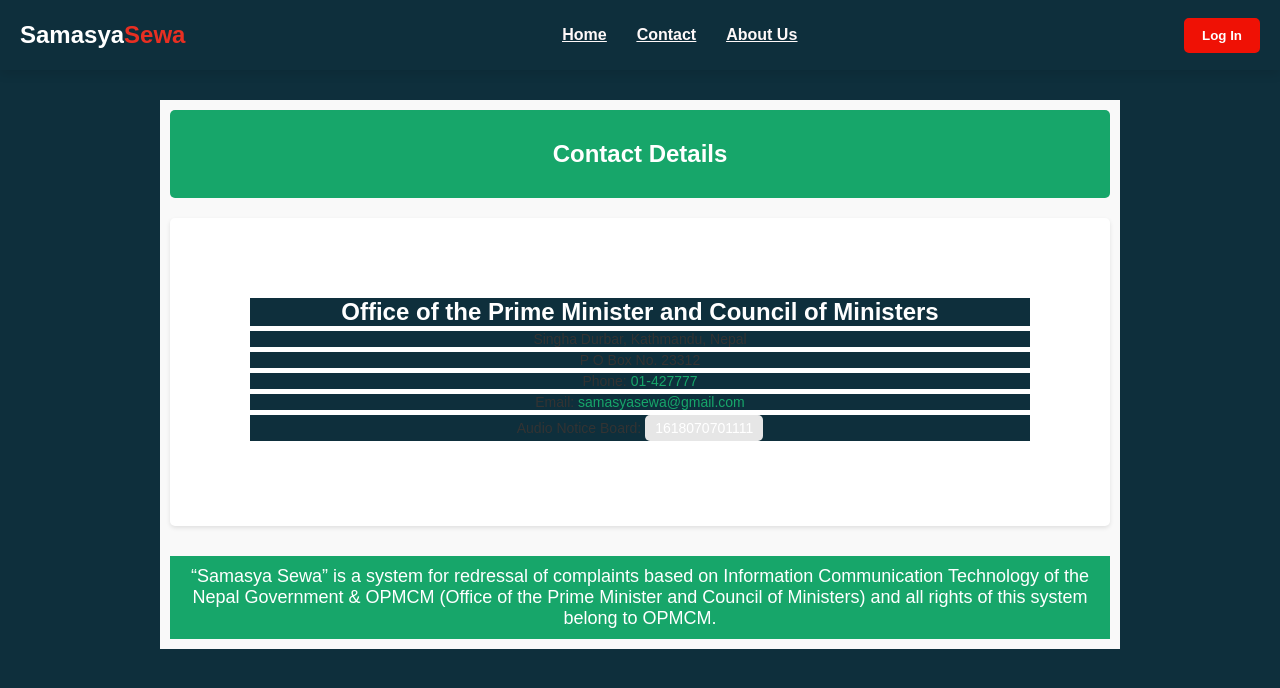
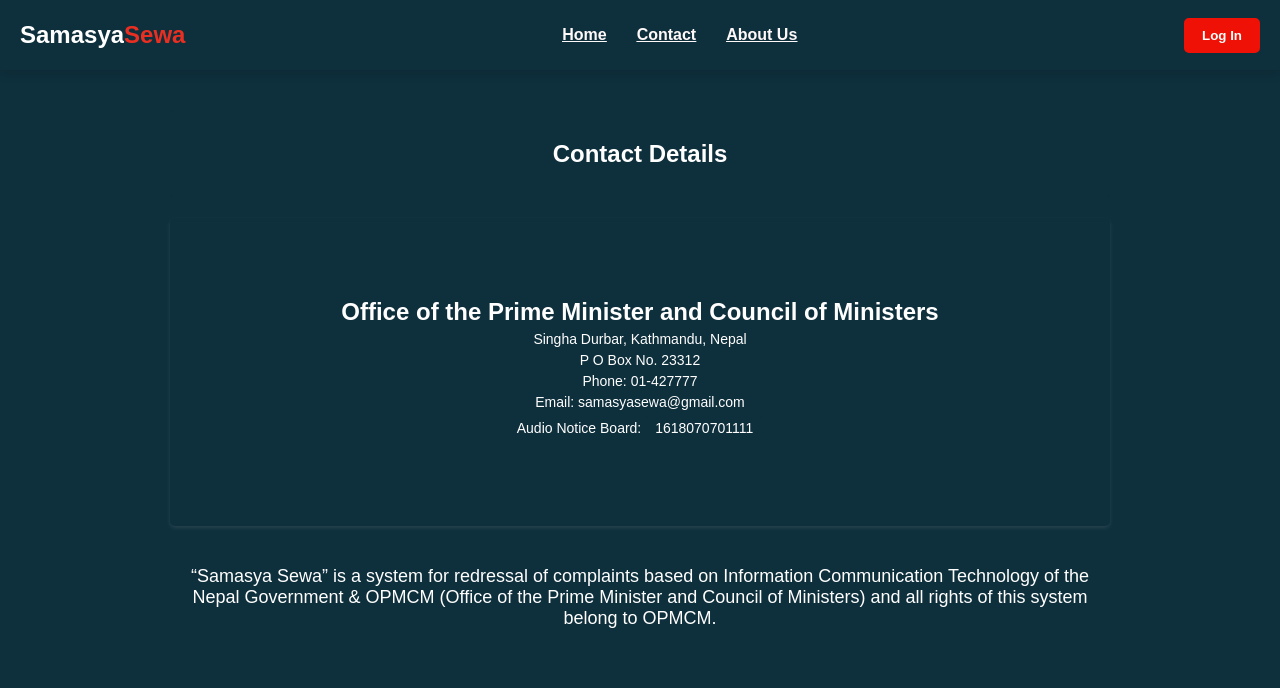
Before and after one commit to Manisha-Tmg/My-project, a React (Create React App) app: page /contact in a window 1280 px wide. Shown: the top 688 px of the page. Built offline with nearby package versions, Linux system fonts and the light colour scheme.

Commit message:
Css updated in Contact page

```diff
--- a/src/Css/Contact.css
+++ b/src/Css/Contact.css
@@ -1,3 +1,7 @@
+* {
+  color: #ffffff;
+}
+
 .contact-container {
   font-family: Arial, sans-serif;
   margin-top: 100px;
@@ -6,36 +10,35 @@
   text-align: center;
   margin-left: 160px;
   margin-right: 160px;
-  background-color: #f9f9f9;
 }
 
 .contact-title {
-  background-color: #17a66a;
-  color: white;
+  background-color: #0e2f3c;
+  /* color: white; */
   padding: 30px;
   border-radius: 5px;
   margin-bottom: 20px;
 }
 
 .contact-card {
-  background-color: white;
+  /* background-color: white; */
   padding: 80px;
   border-radius: 5px;
-  box-shadow: 0 2px 4px rgba(0, 0, 0, 0.1);
+  box-shadow: 0 2px 4px rgba(253, 252, 252, 0.1);
 }
 
 .contact-card h3 {
   margin-bottom: 10px;
-  color: #333;
+  color: #ffffff;
 }
 
 .contact-card p {
   margin: 5px 0;
-  color: #333;
+  color: #ffffff;
 }
 
 .contact-card a {
-  color: #17a66a;
+  color: #ffffff;
   text-decoration: none;
 }
 
@@ -44,7 +47,6 @@
 }
 
 .audio-notice {
-  background-color: #e6e6e6;
   padding: 5px 10px;
   border-radius: 5px;
   display: inline-block;
@@ -54,7 +56,6 @@
   margin-top: 30px;
   font-size: 18px;
   color: #c4dad2;
-  background-color: #17a66a;
   color: white;
   padding: 10px;
 }
--- a/src/Css/Signin.css
+++ b/src/Css/Signin.css
@@ -49,10 +49,10 @@
   border-color: #000000;
 }
 
-.form-control:focus {
-  border-color: #e82f22;
-  outline: none;
-}
+/* .form-control:focus { */
+/* border-color: #e82f22;npm */
+/* outline: none;
+} */
 
 .btn11 {
   background-color: #e82f22;
@@ -69,8 +69,8 @@
 }
 
 .btn11:hover {
-  background-color: #e82f22;
-  border: 2px solid #e82f22;
+  background-color: #930c03;
+  /* border: 2px solid #e82f22; */
 }
 
 .account1 {
```
